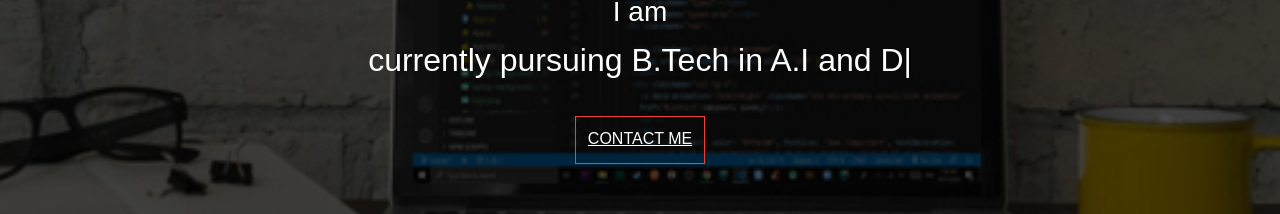
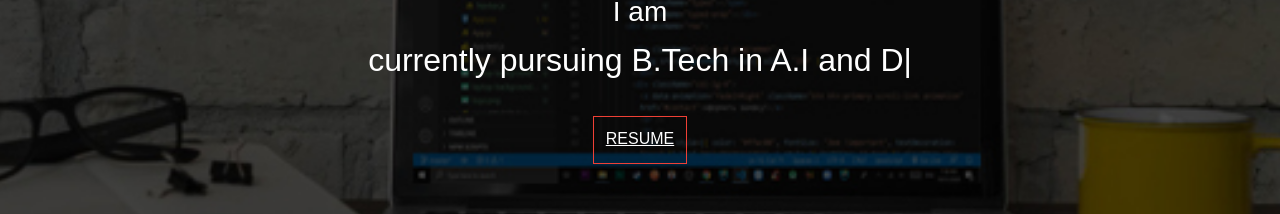
Before and after one commit to saurav2021c/Portfolio-project, a React (Create React App) app: page / in a window 1280 px wide. Shown: the part 499-713 px from the top of the page. Built offline with nearby package versions, Linux system fonts and the light colour scheme.

Commit message:
update build for gh-pages

```diff
--- a/src/components/Header.js
+++ b/src/components/Header.js
@@ -17,7 +17,7 @@ const Header = () => {
                backSpeed={40}
                loop
                />
-               <a href="#" className="btn-main-offer">Contact me</a>
+               <a href="https://www.linkedin.com/in/sauravsinghhhh/" className="btn-main-offer">Resume</a>
         </div>
     </div>
     </>
```
Also changed, not shown: package.json (+1 -55 lines), 1 other file (tests, documents, lock files or other folders).
